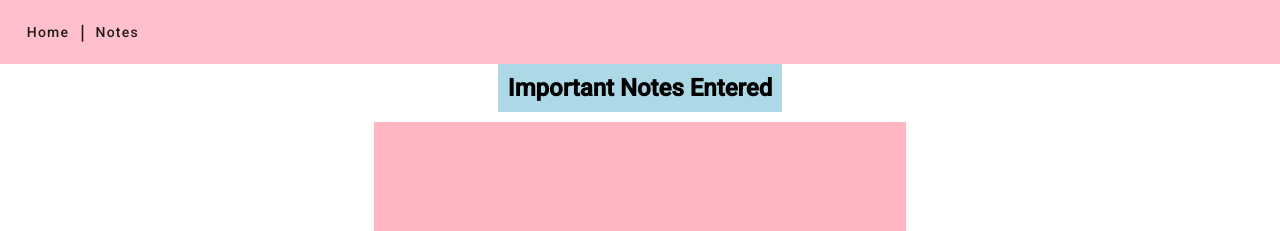
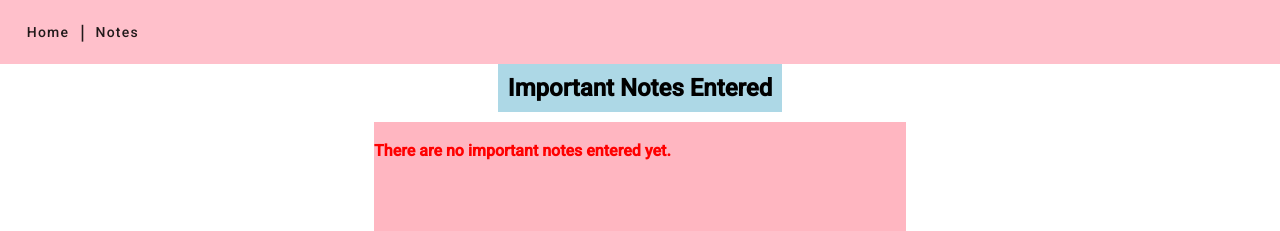
Before and after one commit to anglal/fullstack-java-angular, an Angular app in the folder note-app-frontend/: page /home in a window 1280 px wide. Shown: the top 231 px of the page. Built offline with nearby package versions, Linux system fonts and the light colour scheme; no server answers.

Commit message:
Added some front end

```diff
--- a/note-app-frontend/src/app/homepage/homepage.component.css
+++ b/note-app-frontend/src/app/homepage/homepage.component.css
@@ -24,6 +24,14 @@ article{
     background-color: lightpink;
     margin-bottom: 10px;
 }
+
+article > div{
+    grid-column: 2/3;
+    grid-row: 2/20;
+    background-color: lightpink;
+    margin-bottom: 10px;
+    color:red;
+}
 .leftslider{
     grid-column: 1/2;
     grid-row: 6/7;
@@ -43,5 +51,20 @@ article{
 footer{
     grid-column: 1/2;
     grid-row:20/21;
+    margin-bottom: 10px;
+}
+
+footer > p{
+    grid-column: 1/2;
+    grid-row:20/21;
     background-color: lightblue;
+
+
 }
+
+footer  div{
+    grid-column: 1/2;
+    grid-row:20/21;
+    padding-left: 10px;
+
+}
--- a/note-app-frontend/src/app/homepage/homepage.component.html
+++ b/note-app-frontend/src/app/homepage/homepage.component.html
@@ -5,10 +5,15 @@
         <h2>{{importantnotes[noteIndex]?.title}}</h2><br>
         <p>{{importantnotes[noteIndex]?.dateCreated | date}}</p>
         <p>{{importantnotes[noteIndex]?.body}}</p>
+        <div *ngIf="importantNoteEmpty"><strong>There are no important notes entered yet.</strong></div>
 
     </article>
     <button class ="rightslider material-icons" (click)="rightClick()">arrow_forward_ios </button>
     <footer>
         <p>Notes You've recently entered</p>
+            <div *ngFor="let note of recentnotes">
+              <div><strong>{{note.title}}</strong><br> {{note.dateCreated |date}}</div><br><br>
+        </div>
+
     </footer>
 </div>
--- a/note-app-frontend/src/app/homepage/homepage.component.ts
+++ b/note-app-frontend/src/app/homepage/homepage.component.ts
@@ -19,9 +19,10 @@ export class HomepageComponent implements OnInit{
     this.fetchNotes();
   }
   noteIndex = 0;
-
+  importantNoteEmpty = true;
 
   importantnotes:Note[]=[];
+  recentnotes:Note[]=[];
 
 
   leftClick(){
@@ -46,10 +47,21 @@ export class HomepageComponent implements OnInit{
       this.allNotes.forEach((note)=>{
         if(note.important == true){
           this.importantnotes.push(note);
+          this.importantNoteEmpty = false;
         }
       })
-
+      this.allNotes.sort((a, b) => (a.dateCreated < b.dateCreated) ? 1 : -1);
+      if(this.allNotes.length >= 4){
+        for( let i = 0; i <= 4; i++){
+          this.recentnotes.push(this.allNotes[i]);
+        }
+      }else{
+        for( let i = 0; i <= this.allNotes.length; i++){
+          this.recentnotes.push(this.allNotes[i]);
+        }
+      }
     })
   }
 
+
 }
--- a/note-app-frontend/src/app/notes/notes.component.css
+++ b/note-app-frontend/src/app/notes/notes.component.css
@@ -42,6 +42,13 @@ padding: 0;
     margin-right: 200px;
 }
 
+.footer:hover{
+    grid-column:1/2;
+    margin-right: 200px;
+    background-color:bisque;
+    box-shadow:blanchedalmond;
+}
+
 textarea{
     resize: vertical;
     margin-bottom: 10px;
--- a/note-app-frontend/src/app/notes/notes.component.html
+++ b/note-app-frontend/src/app/notes/notes.component.html
@@ -13,7 +13,7 @@
         <p>{{note.dateCreated | date}}</p>
     </div>
 
-    <a mat-button class = "navbutton footer" (click)="newNoteClicked()">new note</a>
+    <a mat-button class = "navbutton footer"  (click)="newNoteClicked()">new note</a>
 
     <div class ="newform" [hidden] = "noteClickedVal" >
         <header>Selected Note</header>
```
